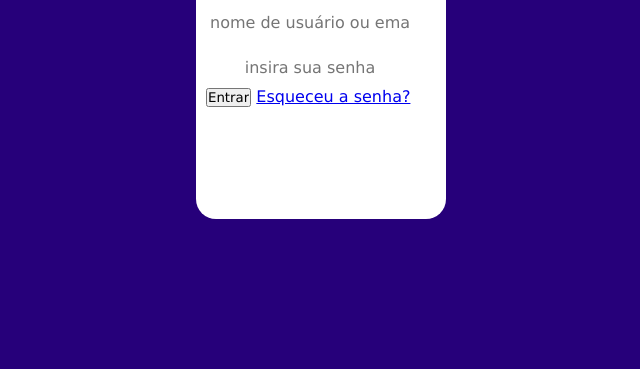
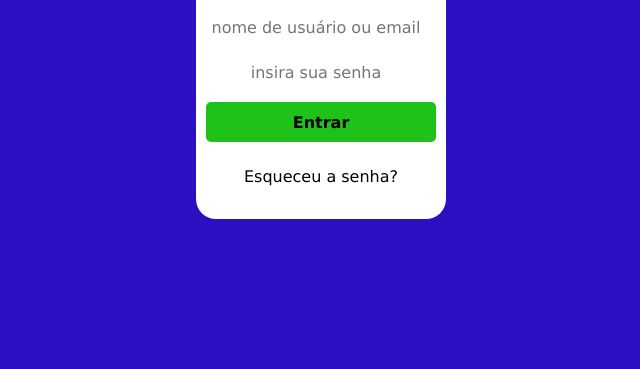
Before and after one commit to ezequielFaustino/form_login, a plain HTML site: page index.html in a window 1280 px wide. Shown: the part 431-800 px from the top of the page, without its empty margins (319-959 px from the left). Drawn offline with Linux system fonts and the light colour scheme.

Commit message:
botao submit e forgot-password estilizados

```diff
--- a/css/styles.css
+++ b/css/styles.css
@@ -1,8 +1,9 @@
 @charset "UTF-8";
 
 /*Colors
-  - background: #26007A
-  - button: #F5E622
+  - background: #2B10C2
+  - button: #1FC218
+  - text-button: #FFFF
   - texto: #020203
 */
 
@@ -17,7 +18,7 @@
 /* BODY */
 body,
 html {
-  background-color: #26007A;
+  background-color: #2B10C2;
   height: 100vh;
   width: 100vw;
   color: #020203;
@@ -61,23 +62,61 @@ div#form>h1 {
 }
 
 div#form>p {
+  text-align: justify;
   font-size: 0.8em;
+  margin-bottom: 10px;
 }
 
-form > fieldset.field{
+form>fieldset.field {
   display: block;
   width: 100%;
   height: 40px;
-  margin-top: 5px;
+  margin: 5px 0 5px 0;
   border: none;
 }
 
-fieldset.field > input{
+fieldset.field>input {
   font-size: 1em;
-  /* width: ; */
+  width: calc(100% - 10px);
   height: 100%;
   border: 0px;
   border-radius: 5px;
   padding: 4px;
   text-align: center;
 }
+
+form>input[type="submit"] {
+  display: block;
+  font-size: 1em;
+  width: 100%;
+  height: 40px;
+  margin-top: 10px;
+  background-color: #1FC218;
+  color: #020203;
+  font-weight: bold;
+  border: none;
+  border-radius: 5px;
+  cursor: pointer;
+}
+
+form>input[type="submit"]:hover{
+  background-color: #FFFF;
+  color: #020203;
+}
+
+form > .forgot-password{
+  display: block;
+  text-align: center;
+  text-decoration: none;
+  font-size: 1em;
+  color: #020203;
+  width: 100%;
+  height: 40px;
+  padding-top: 5px;
+  border-radius: 5px;
+  margin-top: 20px;
+}
+
+form > .forgot-password:hover{
+  color: #2B10C2;
+}
```
